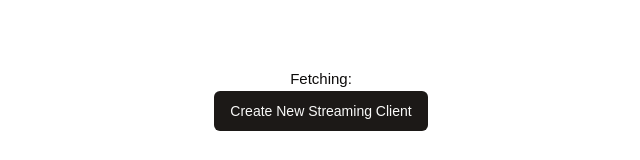
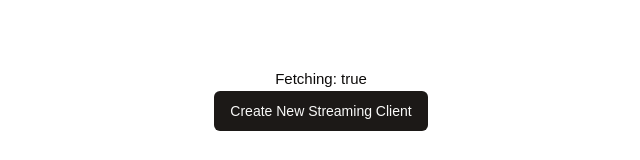
Before and after one commit to hackgoofer/IFS.AI, a Next.js app in the folder ifs.ai/: page / in a window 1280 px wide. Shown: the part 416-576 px from the top of the page, without its empty margins (319-959 px from the left). Built offline with nearby package versions, Linux system fonts and the light colour scheme; no server answers.

Commit message:
did: print fetching

```diff
--- a/ifs.ai/app/DIDVideoStream.tsx
+++ b/ifs.ai/app/DIDVideoStream.tsx
@@ -39,7 +39,7 @@ export default function DIDVideoStream({ avatarUrl, utterance }: { avatarUrl: st
       </div>
       <br />
       <div className="status">
-        Fetching: <label>{isFetching}</label>
+        Fetching: <label>{isFetching ? "true" : "false"}</label>
       </div>
     </div>
   );
```
